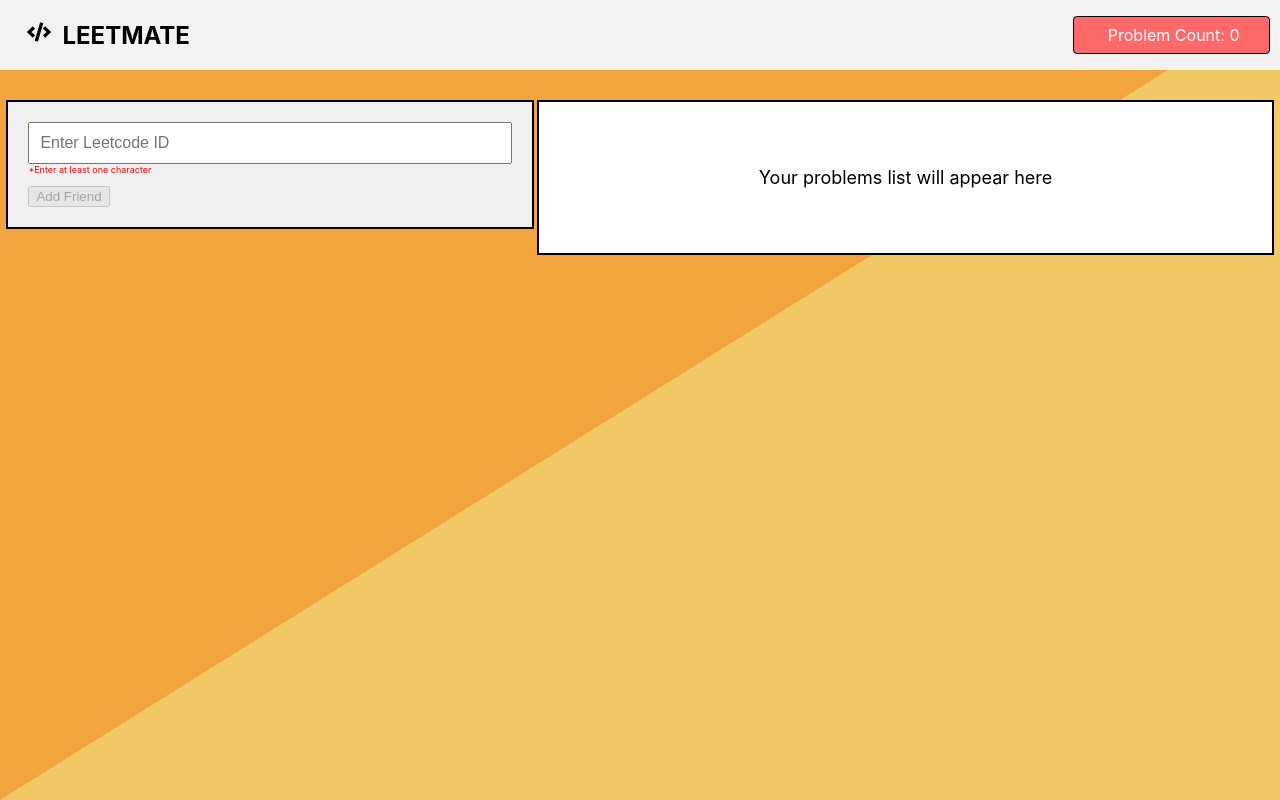
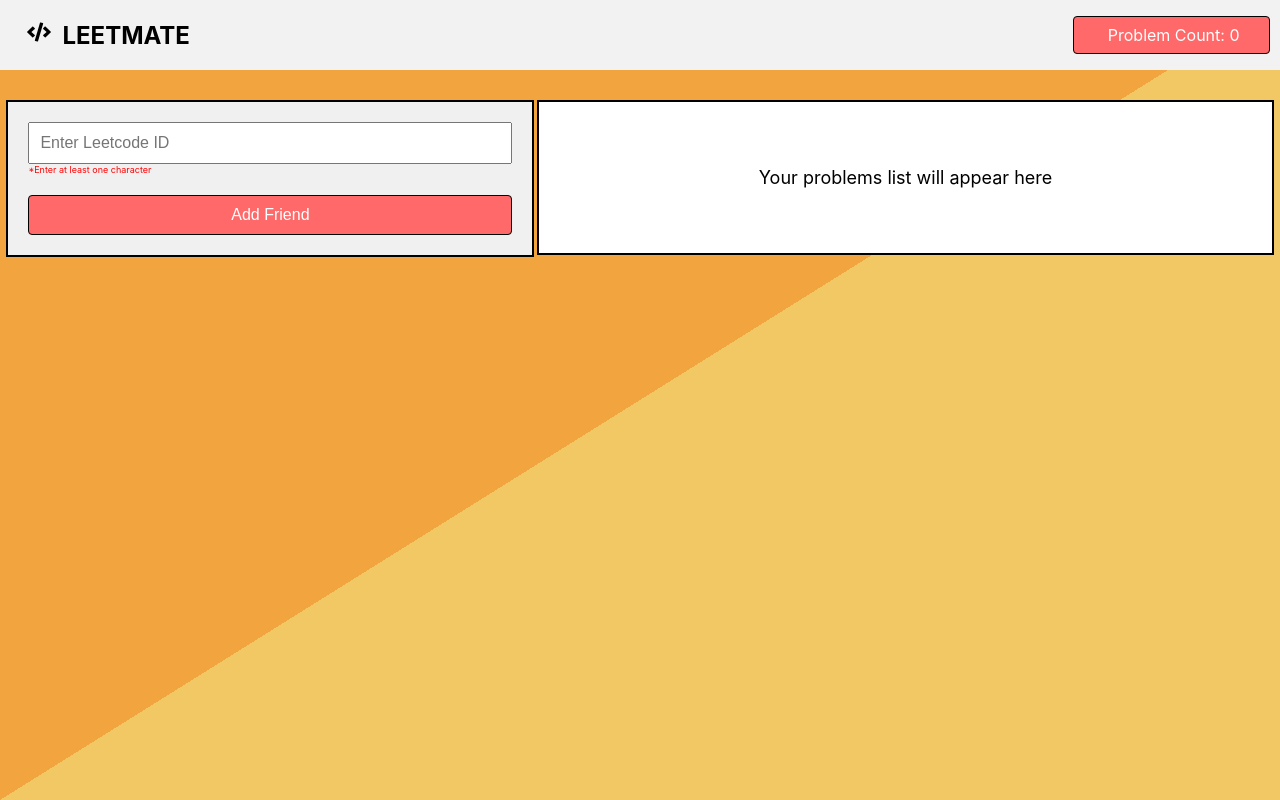
Before and after one commit to Sanketh149/Leet-Mate, a React (Create React App) app: page / in a window 1280 px wide. Built offline with nearby package versions, Linux system fonts and the light colour scheme.

Commit message:
App.js Changed

```diff
--- a/src/App.js
+++ b/src/App.js
@@ -44,7 +44,6 @@ const App = () => {
       );
       const mergedMap = new Map([...existingMap, ...newMap]);
       const userDataWithNames = Array.from(mergedMap.values());
-      // console.log(userDataWithNames);
       return userDataWithNames;
     });
   };
@@ -120,7 +119,7 @@ const App = () => {
             <button
               type="submit"
               className={`${
-                isSubmitDisabled ? "app_button_disabled" : "app_button"
+                isSubmitDisabled ? "app__button_disabled" : "app__button"
               }`}
               disabled={isSubmitDisabled}
             >
```
